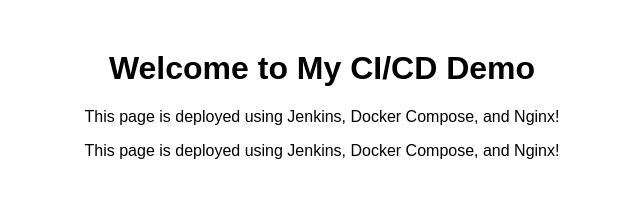
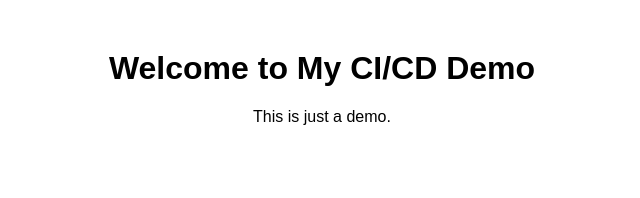
Before and after one commit to azumahjoshua/jenkins-cicd-demo, a plain HTML site: page app/index.html in a window 1280 px wide. Shown: the whole page, without its empty margins (318-958 px from the left). Drawn offline with Linux system fonts and the light colour scheme.

Commit message:
update index.html

```diff
--- a/app/index.html
+++ b/app/index.html
@@ -8,8 +8,7 @@
 </head>
 <body>
     <h1>Welcome to My CI/CD Demo</h1>
-    <p>This page is deployed using Jenkins, Docker Compose, and Nginx!</p>
-    <p>This page is deployed using Jenkins, Docker Compose, and Nginx!</p>
+    <p>This is just a demo.</p>
     <script src="script.js"></script>
 </body>
 </html>
```
